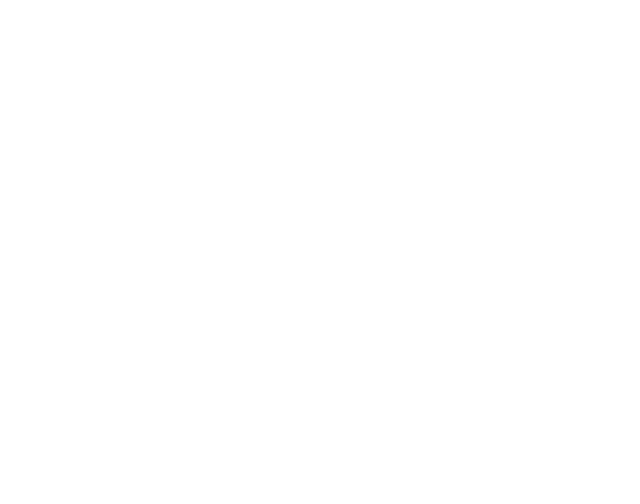
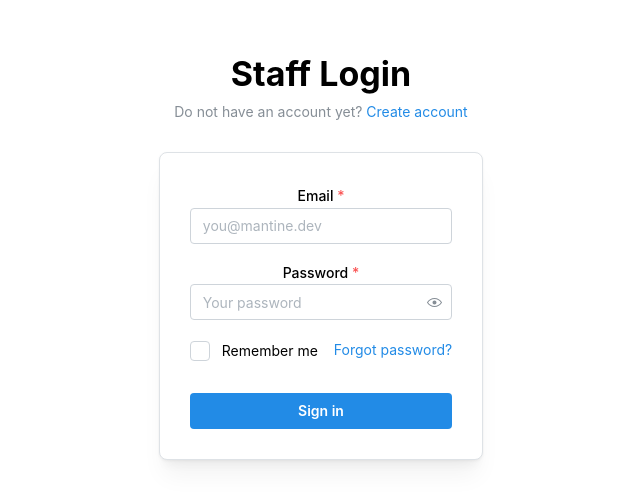
Before and after one commit to VenuraKaushan/ITPM-project, a React (Vite) app in the folder frontend/: page /staff-login in a window 1280 px wide. Before the commit this address had no page. Shown: the part 144-648 px from the top of the page, without its empty margins (319-959 px from the left). Built offline with nearby package versions, Linux system fonts and the light colour scheme.

Commit message:
Staff Login Form
Staff Login Form

```diff
--- a/frontend/src/App.tsx
+++ b/frontend/src/App.tsx
@@ -2,6 +2,7 @@ import { BrowserRouter as Router, Route, Routes } from "react-router-dom";
 import LandingPage from "./pages/LandingPage";
 import "./App.css";
 import { MantineProvider, Container } from '@mantine/core';
+import StaffLogin from "./components/Login/AllLogin/StaffLogin";
 
 function App() {
   return (
@@ -10,6 +11,7 @@ function App() {
       <Router>
         <Routes>
           <Route path="/" element={<LandingPage />} />
+          <Route path="/staff-login" element={<StaffLogin />} />
         </Routes>
       </Router>
       </Container>
--- /dev/null
+++ b/frontend/src/components/Login/AllLogin/StaffLogin.tsx
@@ -0,0 +1,48 @@
+import React from 'react'
+import {
+    TextInput,
+    PasswordInput,
+    Checkbox,
+    Anchor,
+    Paper,
+    Title,
+    Text,
+    Container,
+    Group,
+    Button,
+  } from '@mantine/core';
+
+  import classes from '../../../Styles/login.module.css'
+
+const StaffLogin = () => {
+
+  return (
+    <Container size={420} my={40}>
+      <Title ta="center" className={classes.title} >
+        Staff Login
+      </Title>
+      <Text c="dimmed" size="sm" ta="center" mt={5}>
+        Do not have an account yet?{' '}
+        <Anchor size="sm" component="button">
+          Create account
+        </Anchor>
+      </Text>
+
+      <Paper withBorder shadow="md" p={30} mt={30} radius="md">
+        <TextInput label="Email" placeholder="you@mantine.dev" required />
+        <PasswordInput label="Password" placeholder="Your password" required mt="md" />
+        <Group justify="space-between" mt="lg">
+          <Checkbox label="Remember me" />
+          <Anchor component="button" size="sm">
+            Forgot password?
+          </Anchor>
+        </Group>
+        <Button fullWidth mt="xl">
+          Sign in
+        </Button>
+      </Paper>
+    </Container>
+  )
+}
+
+export default StaffLogin
--- a/frontend/src/pages/LandingPage/index.tsx
+++ b/frontend/src/pages/LandingPage/index.tsx
@@ -1,17 +1,25 @@
 import { useScrollIntoView } from "@mantine/hooks";
 import { Container, Button, Text, Group, Box } from "@mantine/core";
 import { StudentLogin } from "../../components/Login/StudentLogin";
+import { useNavigate } from 'react-router-dom';
 
 const LandingPage = () => {
   const { scrollIntoView, targetRef } = useScrollIntoView<HTMLDivElement>({
     offset: 60,
   });
 
+  const navigate = useNavigate();
+
+  const handleStaffMemberClick = () => {
+    // Navigate to the StaffLogin component when the button is clicked
+    navigate('/staff-login');
+  };
+
   return (
     <Container>
       <div style={{ display: "flex", justifyContent: "flex-end" }}>
         <Group>
-          <Button>Are you a staff member?</Button>
+          <Button onClick={handleStaffMemberClick}>Are you a staff member?</Button>
         </Group>
       </div>
 
```
